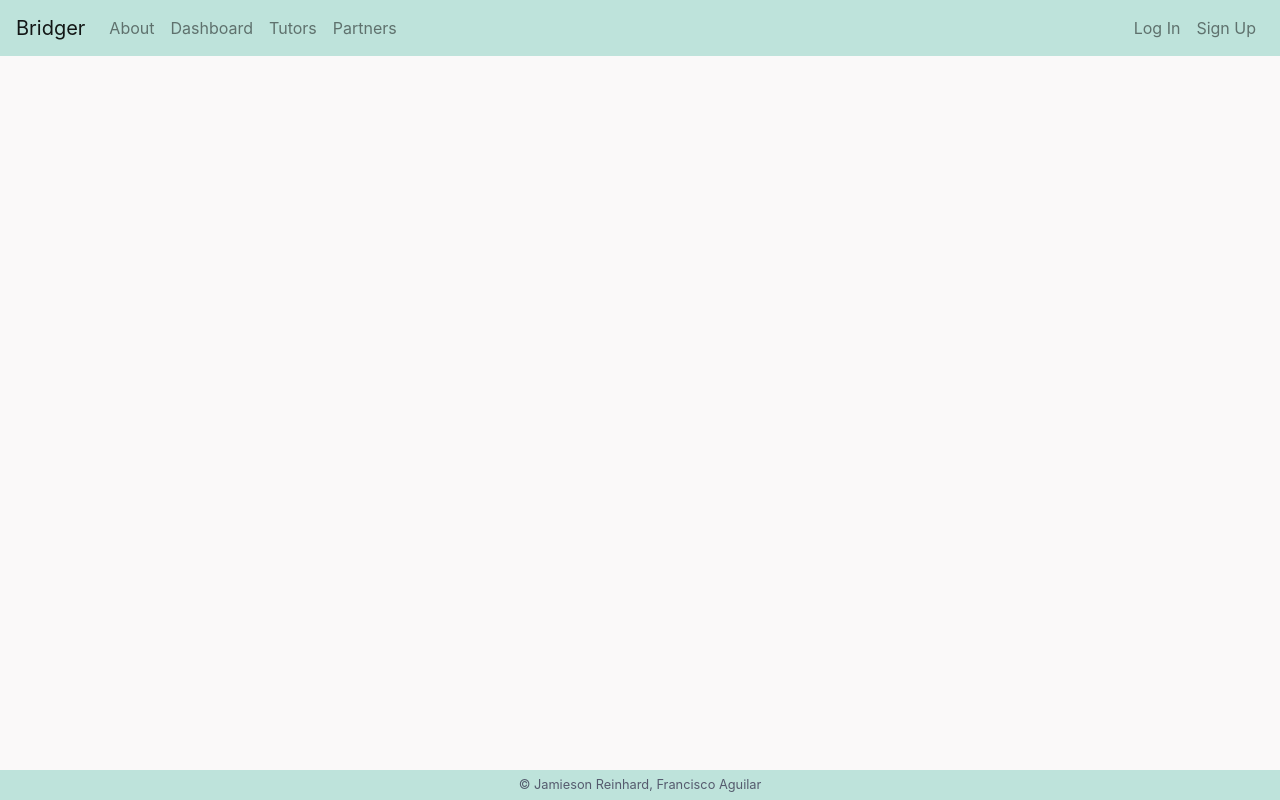
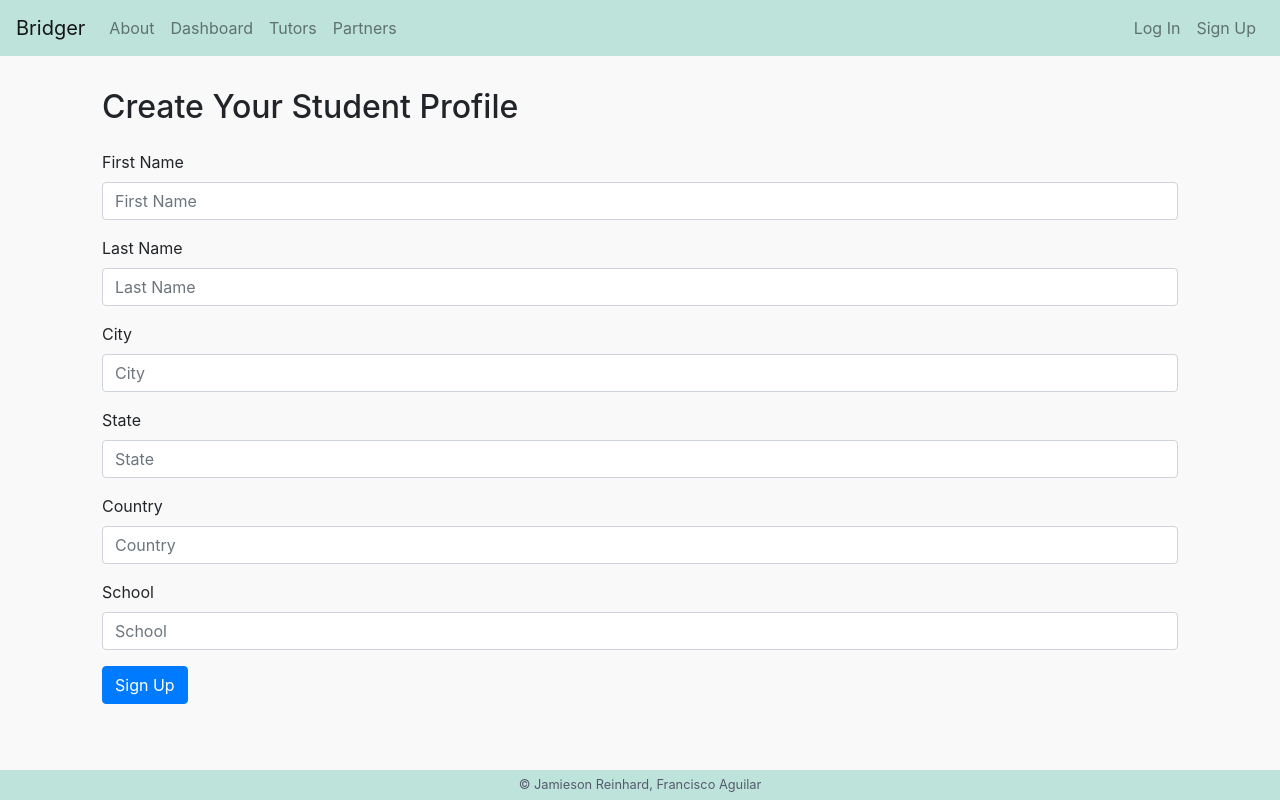
Before and after one commit to franciscoaguilars/bridger-front-end, a React (Create React App) app: page /students/create in a window 1280 px wide. Built offline with nearby package versions, Linux system fonts and the light colour scheme.

Commit message:
worked on create-student component

```diff
--- a/src/App.js
+++ b/src/App.js
@@ -26,6 +26,8 @@ function App() {
           <Route exact path="/me" component={Dashboard} />
           <Route exact path="/tutors" component={Tutors} />
           <Route exact path="/partners" component={Partners} />
+          <Route exact path="/students/create" component={CreateStudent} />
+          <Route exact path="/tutors/create" component={CreateTutor} />
         </Switch>
       <Footer />
     </div>
--- a/src/components/CreateStudent.js
+++ b/src/components/CreateStudent.js
@@ -1,9 +1,72 @@
-import react from 'react';
+import React, { useState } from 'react';
+import axios from 'axios';
+import { useHistory } from 'react-router-dom';
 
 const CreateStudent = () => {
+
+  const [student, setStudent] = useState({});
+  const history = useHistory();
+
+  const handleSubmit = (e) => {
+    e.preventDefault();
+    console.log('clicked');
+
+    axios.post('http://localhost:3000/students',
+    {
+      first_name: student.firstName,
+      last_name: student.lastName,
+      city: student.city,
+      state: student.state,
+      country: student.country,
+      school: student.school
+    })
+    .then(resp => {
+      console.log(resp);
+      history.push("/me");
+      if(resp.data.error){
+        alert(resp.data.error)
+      } else {
+        localStorage.setItem("token", resp.data.token);
+      }
+    })
+  }
+
+  const handleChange = (e) => {
+    e.preventDefault();
+    setStudent(Object.assign({}, student, {[e.target.name]: e.target.value}))
+    console.log(('student:', student));
+  }
+
   return(
-    <div>
-      CreateStudent!
+    <div className="container">
+      <h2 className="mb-4">Create Your Student Profile</h2>
+      <form onSubmit={handleSubmit} className="mb-4">
+        <div className="form-group">
+          <label for="firstName">First Name</label>
+          <input onChange={handleChange} name="firstName" type="text" className="form-control" id="firstName" aria-describedby="emailHelp" placeholder="First Name"></input>
+        </div>
+        <div className="form-group">
+          <label for="lastName">Last Name</label>
+          <input onChange={handleChange} name="last_name" type="text" className="form-control" id="lastName" placeholder="Last Name"></input>
+        </div>
+        <div className="form-group">
+          <label for="city">City</label>
+          <input onChange={handleChange} name="city" type="text" className="form-control" id="city" placeholder="City"></input>
+        </div>
+        <div className="form-group">
+          <label for="state">State</label>
+          <input onChange={handleChange} name="state" type="text" className="form-control" id="state" placeholder="State"></input>
+        </div>
+        <div className="form-group">
+          <label for="country">Country</label>
+          <input onChange={handleChange} name="country" type="text" className="form-control" id="country" placeholder="Country"></input>
+        </div>
+        <div className="form-group">
+          <label for="school">School</label>
+          <input onChange={handleChange} name="school" type="text" className="form-control" id="school" placeholder="School"></input>
+        </div>
+        <button className="btn btn-primary">Sign Up</button>
+      </form>
     </div>
   )
 }
--- a/src/components/SignUp.js
+++ b/src/components/SignUp.js
@@ -8,7 +8,6 @@ const SignUp = () => {
   const history = useHistory();
 
   const setRole = (e, role) => {
-    e.preventDefault();
     setUser({...user, role})
     console.log(user);
 
@@ -45,8 +44,8 @@ const SignUp = () => {
   const roleOptions = ["student", "tutor"].map( (role, index) => {
     return(
       <div className="form-check" key={index}>
-      <input className="form-check-input" value={role} type="radio" name="role" onChange={()=> console.log('onChange')} id={`user-${role}`} checked={user.role === role} />
-      <label onClick={setRole.bind(this, role)} className="form-check-label" >
+      <input className="form-check-input" value={role} type="radio" name="role" onChange={()=> console.log('onChange')} onClick={setRole.bind(this, role)} id={`user-${role}`} checked={role} />
+      <label className="form-check-label" >
         {`I'm a ${role}`}
       </label>
     </div>
@@ -59,8 +58,8 @@ const SignUp = () => {
     <div className="container">
       <form onSubmit={handleSubmit}>
         <div className="form-group">
-          <label for="email">Email address</label>
-          <input onChange={handleChange} name="email" type="email" className="form-control" id="email" aria-describedby="emailHelp" placeholder="Enter email"></input>
+          <label for="first_name">First Name</label>
+          <input onChange={handleChange} name="firstName" type="text" className="form-control" id="email" aria-describedby="emailHelp" placeholder="Enter email"></input>
           <small id="emailHelp" className="form-text text-muted">We'll never share your email with anyone else.</small>
         </div>
         <div className="form-group">
```
